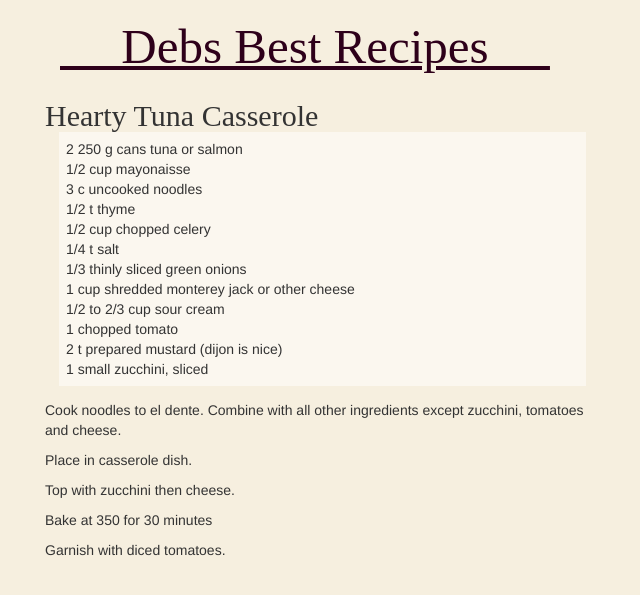
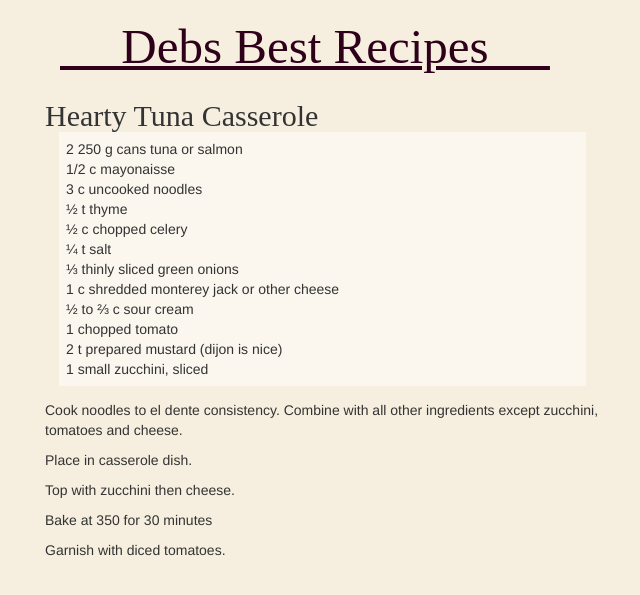
Before and after one commit to JonahBraun/debs-recipes, a Jekyll site: the page built from _posts/2005-10-29-tuna-casserole.md, in a window 1280 px wide. Shown: the top 595 px of the page, without its empty margins (10-650 px from the left). Built offline with Jekyll 4.4.1, drawn with Linux system fonts in a browser that asks for light colours; nearby versions of some CDN libraries; some web fonts are replaced; Markdown is read by kramdown in place of the engine named in the settings.

Commit message:
Update 2005-10-29-tuna-casserole.md

```diff
--- a/_posts/2005-10-29-tuna-casserole.md
+++ b/_posts/2005-10-29-tuna-casserole.md
@@ -5,19 +5,19 @@ category: seafood
 ---
 
 - 2  250 g cans tuna or salmon
-- 1/2 cup mayonaisse
+- 1/2 c mayonaisse
 - 3 c uncooked noodles
-- 1/2 t thyme
-- 1/2 cup chopped celery
-- 1/4 t salt
-- 1/3 thinly sliced green onions
-- 1 cup shredded monterey jack or other cheese
-- 1/2 to 2/3 cup sour cream
+- ½ t thyme
+- ½ c chopped celery
+- ¼ t salt
+- ⅓ thinly sliced green onions
+- 1 c shredded monterey jack or other cheese
+- ½ to ⅔ c sour cream
 - 1 chopped tomato
 - 2 t prepared mustard (dijon is nice)
 - 1 small zucchini, sliced
 
-Cook noodles to el dente. Combine with all other ingredients except zucchini,
+Cook noodles to el dente consistency. Combine with all other ingredients except zucchini,
 tomatoes and cheese.
 
 Place in casserole dish.
```
